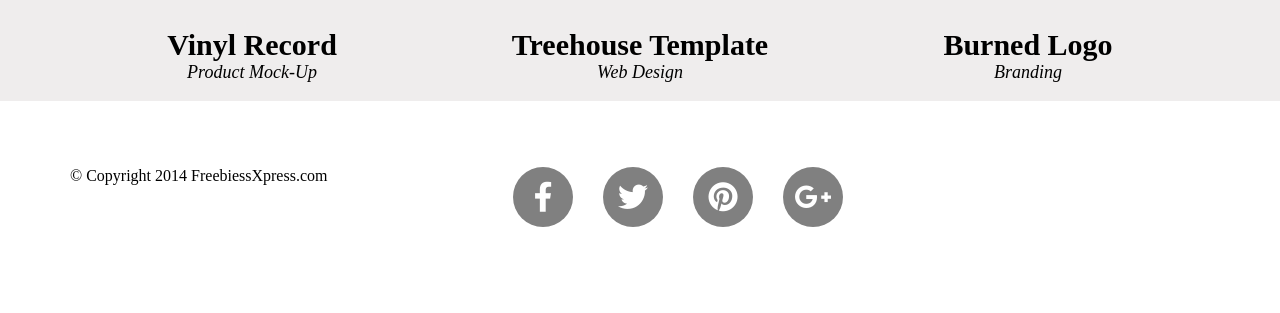
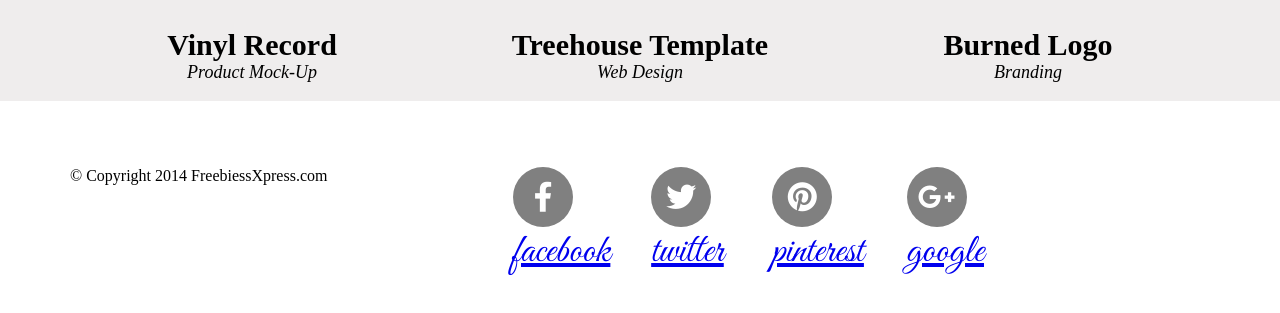
Before and after one commit to Pawelok35/project5, a website: page index.html in a window 1280 px wide. Shown: the part 2138-2451 px from the top of the page. Drawn offline with nearby package versions, Linux system fonts and the light colour scheme.

Commit message:
Add missing tag

```diff
--- a/index.html
+++ b/index.html
@@ -188,10 +188,10 @@
                 </div>
                 <div class="col-md-6 col-12">
                     <ul class="media">
-                        <li class="logo"><a href="#" ><i class="fab fa-facebook-f"></i></a></li>
-                        <li class="logo"><a href="#" ><i class="fa-brands fa-twitter"></i></a></li>
-                        <li class="logo"><a href="#" ><i class="fa-brands fa-pinterest"></i></a></li>
-                        <li class="logo"><a href="#" ><i class="fa-brands fa-google-plus-g"></i></a></li>
+                        <li class="logo"><a href="#"><i class="fab fa-facebook-f"></i>facebook</a></li>
+                        <li class="logo"><a href="#"><i class="fa-brands fa-twitter"></i>twitter</a></li>
+                        <li class="logo"><a href="#"><i class="fa-brands fa-pinterest"></i>pinterest</a></li>
+                        <li class="logo"><a href="#"><i class="fa-brands fa-google-plus-g"></i>google</a></li>
                     </ul>
                 </div>
             </div>
```
